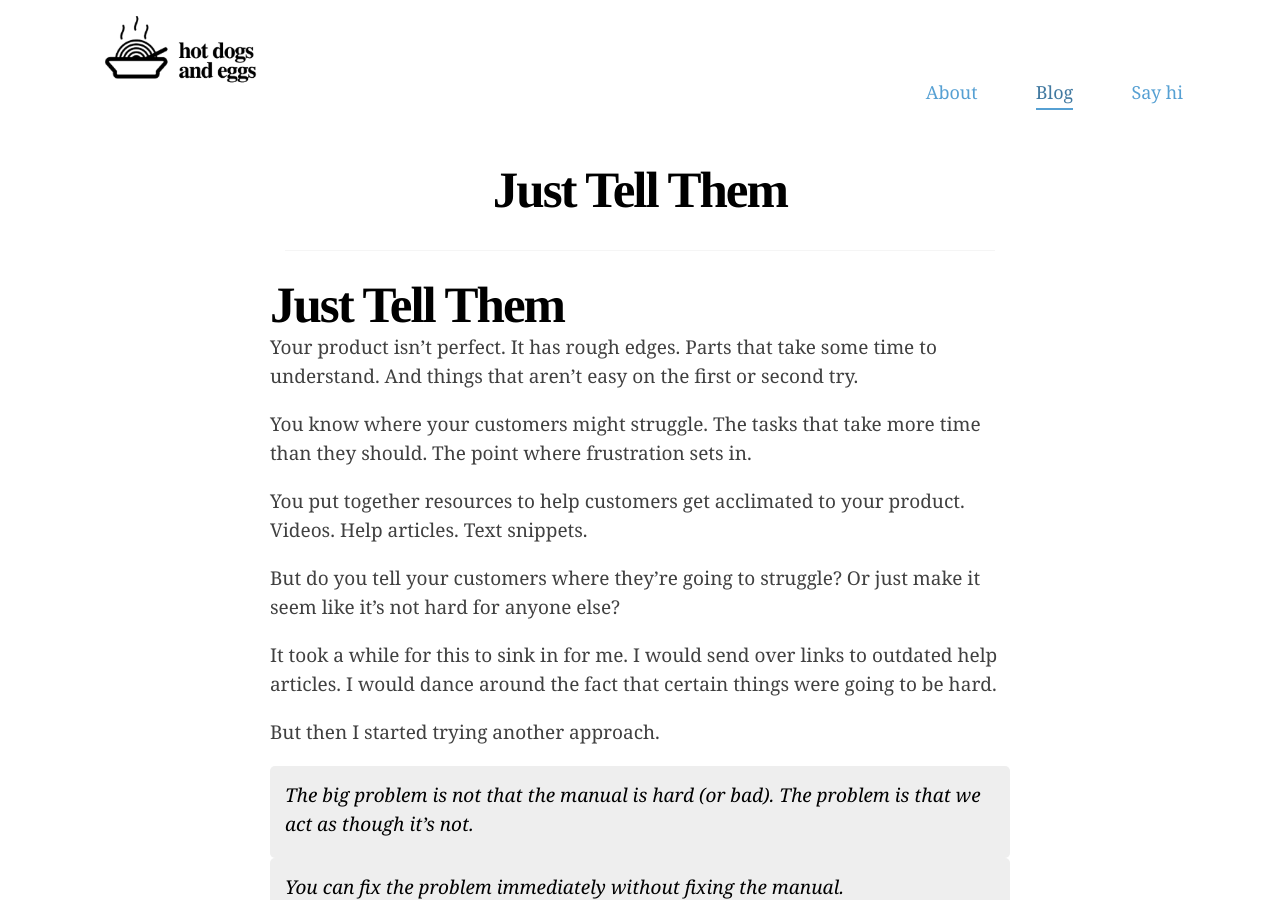
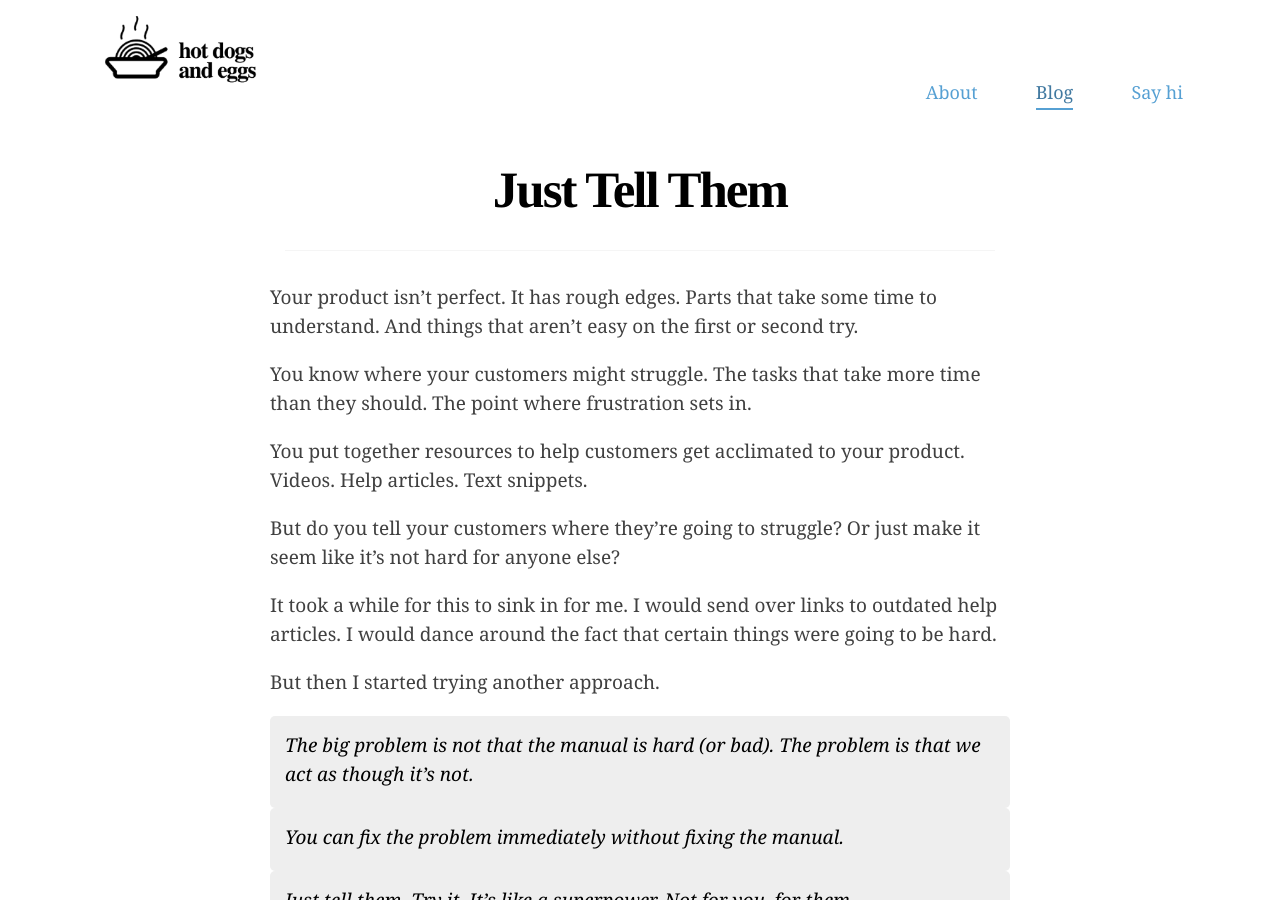
Before and after one commit to gallochris/writing, a Jekyll site: the page built from _posts/2015-06-04-just-tell-them.md, in a window 1280 px wide and 900 px high. Built offline with Jekyll 4.4.1, drawn with Linux system fonts in a browser that asks for light colours; nearby versions of some CDN libraries; Markdown is read by kramdown in place of the engine named in the settings.

Commit message:
remove title :)

```diff
--- a/_posts/2015-06-04-just-tell-them.md
+++ b/_posts/2015-06-04-just-tell-them.md
@@ -4,7 +4,6 @@ title: Just Tell Them
 category: blog
 permalink: /just-tell-them/
 ---
-# Just Tell Them
 
 Your product isn't perfect. It has rough edges. Parts that take some time to understand. And things that aren't easy on the first or second try.
 
```
